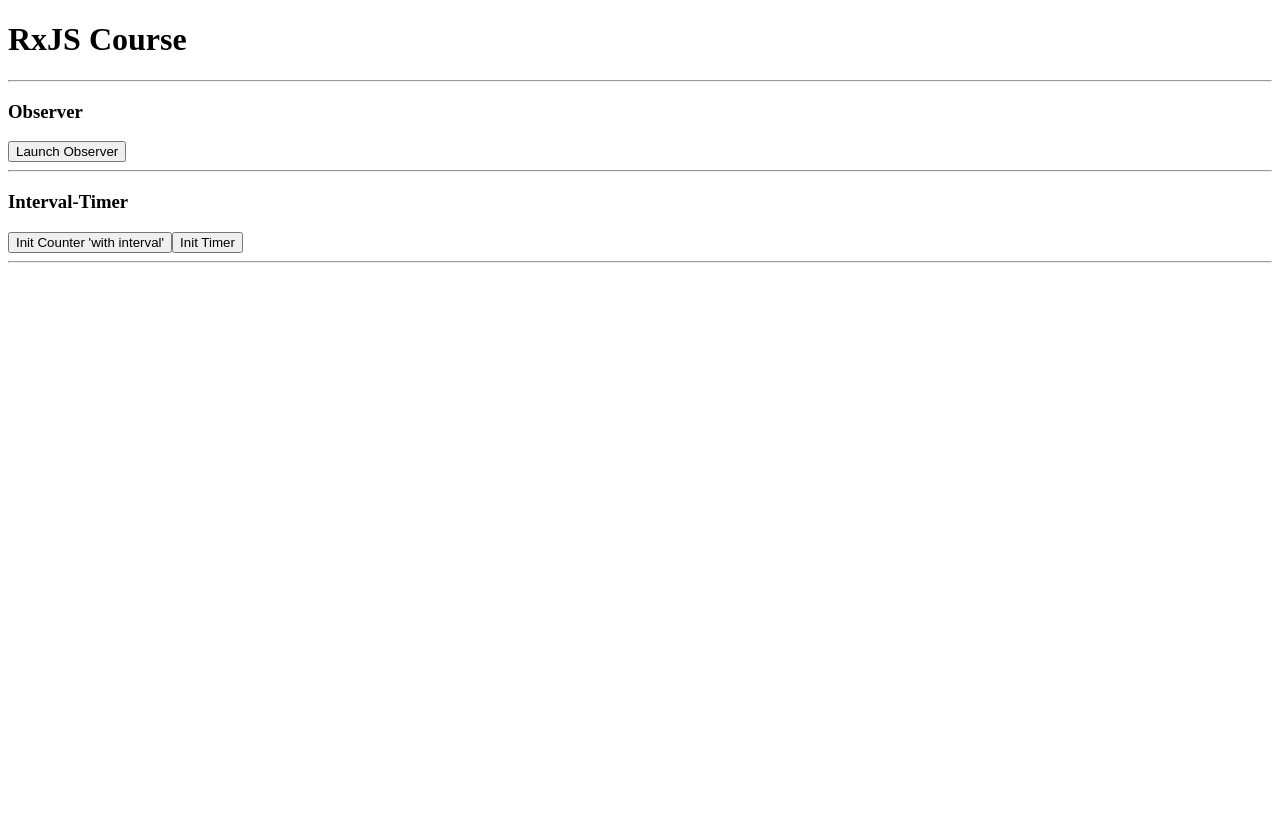
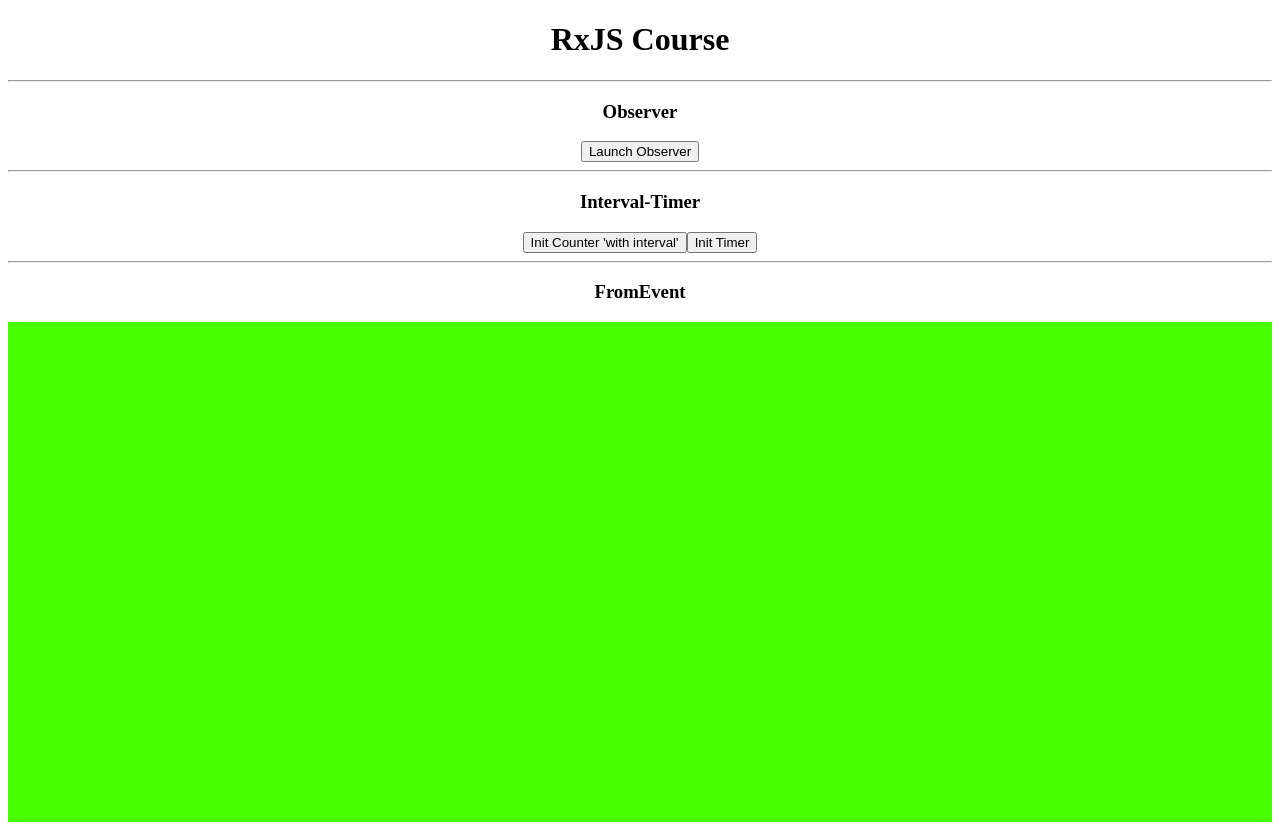
Before and after one commit to erickangweisz/RxJS-Course, an Angular app: page / in a window 1280 px wide. Before the commit the page ends 800 px from the top, so only its background shows below. Built offline with nearby package versions, Linux system fonts and the light colour scheme.

Commit message:
testing fromevent

```diff
--- /dev/null
+++ b/src/app/_components/fromevent/fromevent.component.html
@@ -0,0 +1,3 @@
+<h3>{{ title }}</h3>
+
+<div id="element"></div>
--- /dev/null
+++ b/src/app/_components/fromevent/fromevent.component.sass
@@ -0,0 +1,4 @@
+#element
+    background: #48ff00
+    width: 100%
+    height: 500px
--- /dev/null
+++ b/src/app/_components/fromevent/fromevent.component.ts
@@ -0,0 +1,28 @@
+import { Component, OnInit } from '@angular/core';
+import { fromEvent } from 'rxjs';
+
+@Component({
+  selector: 'app-fromevent',
+  templateUrl: './fromevent.component.html',
+  styleUrls: ['./fromevent.component.sass']
+})
+export class FromeventComponent implements OnInit {
+  title: string;
+  element: HTMLElement;
+
+  constructor() {
+    this.title = 'FromEvent';
+  }
+
+  ngOnInit() {
+    this._initMouseEvent();
+  }
+
+  _initMouseEvent(): void {
+    this.element = document.getElementById('element');
+    const mouseEvent = fromEvent(this.element, 'mousemove');
+    mouseEvent.subscribe((event: MouseEvent) => {
+      console.log(`coords -> x: ${event.clientX}, y: ${event.clientY}`);
+    });
+  }
+}
--- a/src/app/_components/interval-timer/interval-timer.component.ts
+++ b/src/app/_components/interval-timer/interval-timer.component.ts
@@ -29,7 +29,7 @@
     this.counter = timer(miliseconds);
 
     this.counter.subscribe((n) => {
-      console.log(`triggered in ${miliseconds / 1000} seconds`);
+      console.log(`triggered at ${miliseconds / 1000} seconds`);
     });
   }
 }
--- a/src/app/app.component.html
+++ b/src/app/app.component.html
@@ -1,3 +1,4 @@
+<div class="container">
     <h1>RxJS Course</h1>
     <hr>
 
@@ -6,3 +7,6 @@
 
     <app-interval-timer></app-interval-timer>
     <hr>
+
+    <app-fromevent></app-fromevent>
+</div>
--- a/src/app/app.component.sass
+++ b/src/app/app.component.sass
@@ -0,0 +1,2 @@
+.container
+    text-align: center
--- a/src/app/app.module.ts
+++ b/src/app/app.module.ts
@@ -5,12 +5,14 @@
 import { AppComponent } from './app.component';
 import { ObserverComponent } from './_components/observer/observer.component';
 import { IntervalTimerComponent } from './_components/interval-timer/interval-timer.component';
+import { FromeventComponent } from './_components/fromevent/fromevent.component';
 
 @NgModule({
   declarations: [
     AppComponent,
     ObserverComponent,
-    IntervalTimerComponent
+    IntervalTimerComponent,
+    FromeventComponent
   ],
   imports: [
     BrowserModule,
```
Lines whose indentation alone changed are shown as unchanged.
